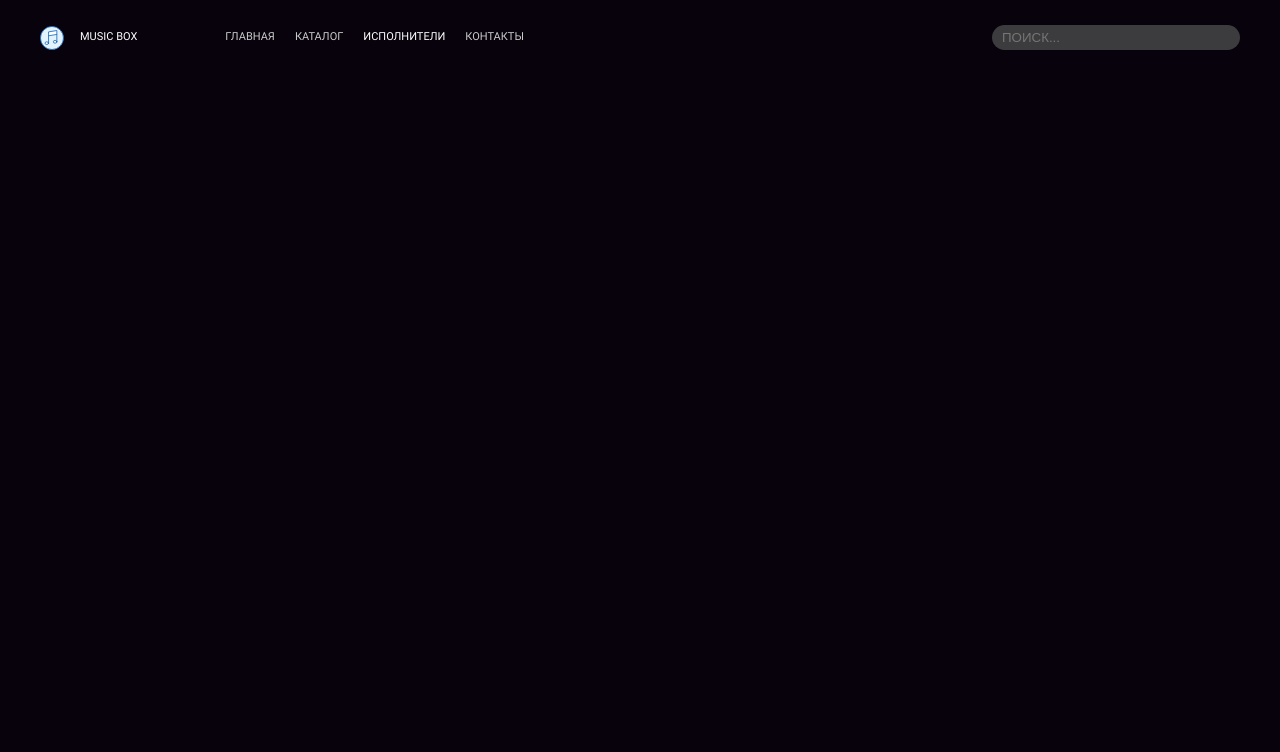
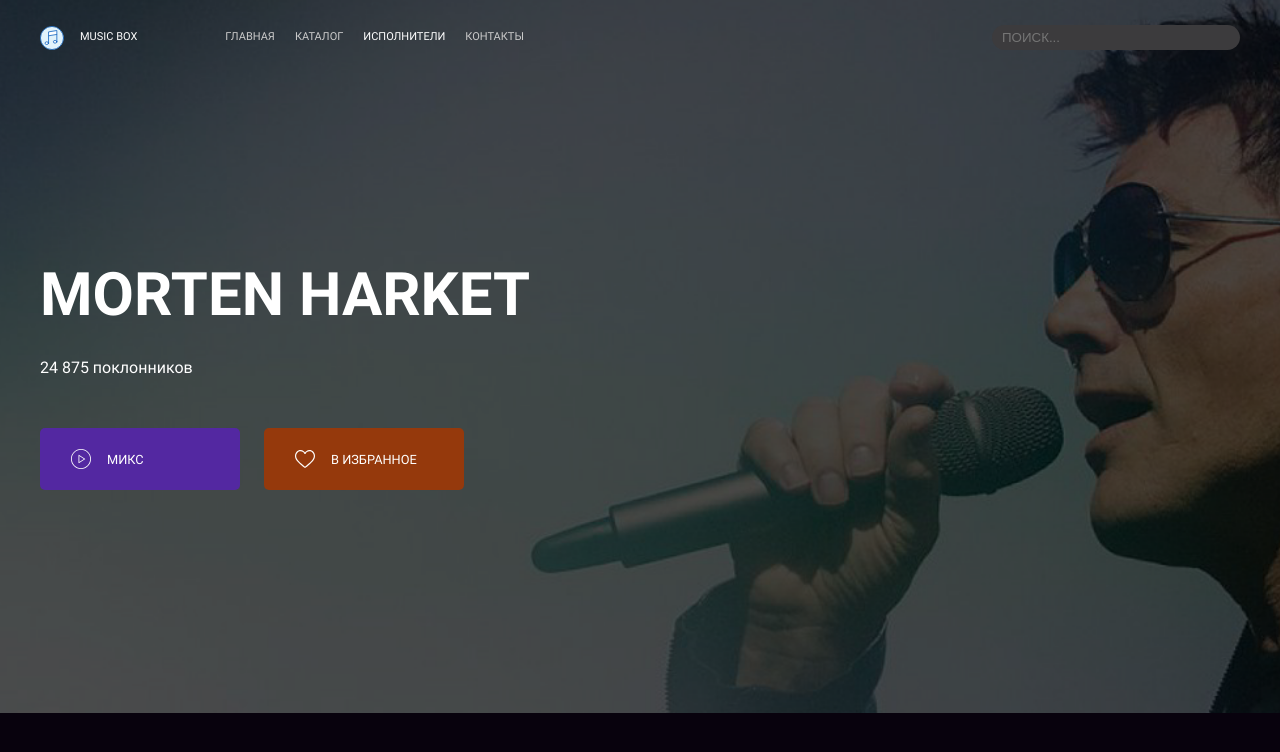
Before and after one commit to Dayana-mak/layout-designer-project-56, a website: page src/artist.html in a window 1280 px wide. Drawn offline with Linux system fonts and the light colour scheme.

Commit message:
add style section-descriprion-artist

```diff
--- a/src/artist.html
+++ b/src/artist.html
@@ -30,5 +30,17 @@
       </div>
     </div>
   </header>
+  <main>
+    <section class="section-description bg-artist">
+      <div class="container description-container description-container-artist" id="page-description">
+        <h1>Morten Harket</h1>
+        <p>24 875 поклонников</p>
+        <div class="buttons">
+          <button class="button artist-button button-mix">Микс</button>
+          <button class="button artist-button button-liked">В избранное</button>
+        </div>
+      </div>
+    </section>
+  </main>
 </body>
 </html>
--- a/src/scss/app.scss
+++ b/src/scss/app.scss
@@ -1,8 +1,9 @@
 @import "variables.scss";
 @import "general.scss";
 @import "header.scss";
-@import "section-description.scss";
-@import "section-pricing.scss";
-@import "section-news.scss";
-@import "section-app.scss";
+@import "./main-page/section-description.scss";
+@import "./main-page/section-pricing.scss";
+@import "./main-page/section-news.scss";
+@import "./main-page/section-app.scss";
 @import "footer.scss";
+@import "./artist-page/section-description.scss";
--- /dev/null
+++ b/src/scss/artist-page/section-description.scss
@@ -0,0 +1,74 @@
+.bg-artist {
+  background-image: url("/src/images/background/Morten\ Harket.png");
+  background-position: center;
+  background-size: cover;
+}
+
+.description-container-artist {
+  padding-top: 250px;
+  padding-bottom: 223px;
+
+  h1 {
+    text-align: left;
+  }
+
+  p {
+    margin-bottom: 48px;
+  }
+}
+
+.buttons {
+  display: flex;
+  gap: 24px;
+
+  .artist-button {
+    position: relative;
+    padding-left: 67px;
+    box-sizing: border-box;
+    width: 200px;
+    height: 62px;
+    text-transform: uppercase;
+    border: none;
+    font-size: 12.8px;
+    text-align: left;
+  }
+
+  .button-mix {
+    background-color: $purple;
+    &::before {
+      position: absolute;
+      width: 20px;
+      height: 20px;
+      top: 21px;
+      left: 31px;
+      background-image: url("/src/images/icons/play-button.svg");
+      filter: invert(1);
+      content: "";
+    }
+  }
+
+  .button-liked {
+    background-color: $brown;
+
+  &::before {
+    position: absolute;
+    width: 20px;
+    height: 20px;
+    top: 21px;
+    left: 31px;
+    background-image: url("/src/images/icons/heart.svg");
+    filter: invert(1);
+    content: "";
+    }
+  }
+}
+
+@media screen and (max-width: 1239px) {
+  .description-container-artist {
+    padding-top: 225px;
+  }
+
+  .buttons {
+    flex-direction: column;
+  }
+}
--- a/src/scss/section-description.scss
+++ b/src/scss/main-page/section-description.scss
@@ -1,15 +1,16 @@
-.section-description {
-  background-image: url("../images/background/banner.png");
+.bg-main {
+  background-image: url("/src/images/background/banner.png");
   background-position: center;
   background-size: cover;
 }
 
-.description-container {
+.description-container-main {
+  padding-top: 200px;
+  padding-bottom: 200px;
+
   display: flex;
   flex-direction: column;
   align-items: center;
-  padding-top: 200px;
-  padding-bottom: 200px;
   text-align: center;
 
   .description-text {
```
Also changed, not shown: src/index.html (+2 -2 lines), src/css/app.css, src/scss/main-page/section-app.scss (renamed from src/scss/section-app.scss), src/scss/main-page/section-news.scss (renamed from src/scss/section-news.scss), src/scss/main-page/section-pricing.scss (renamed from src/scss/section-pricing.scss), 1 other file.
